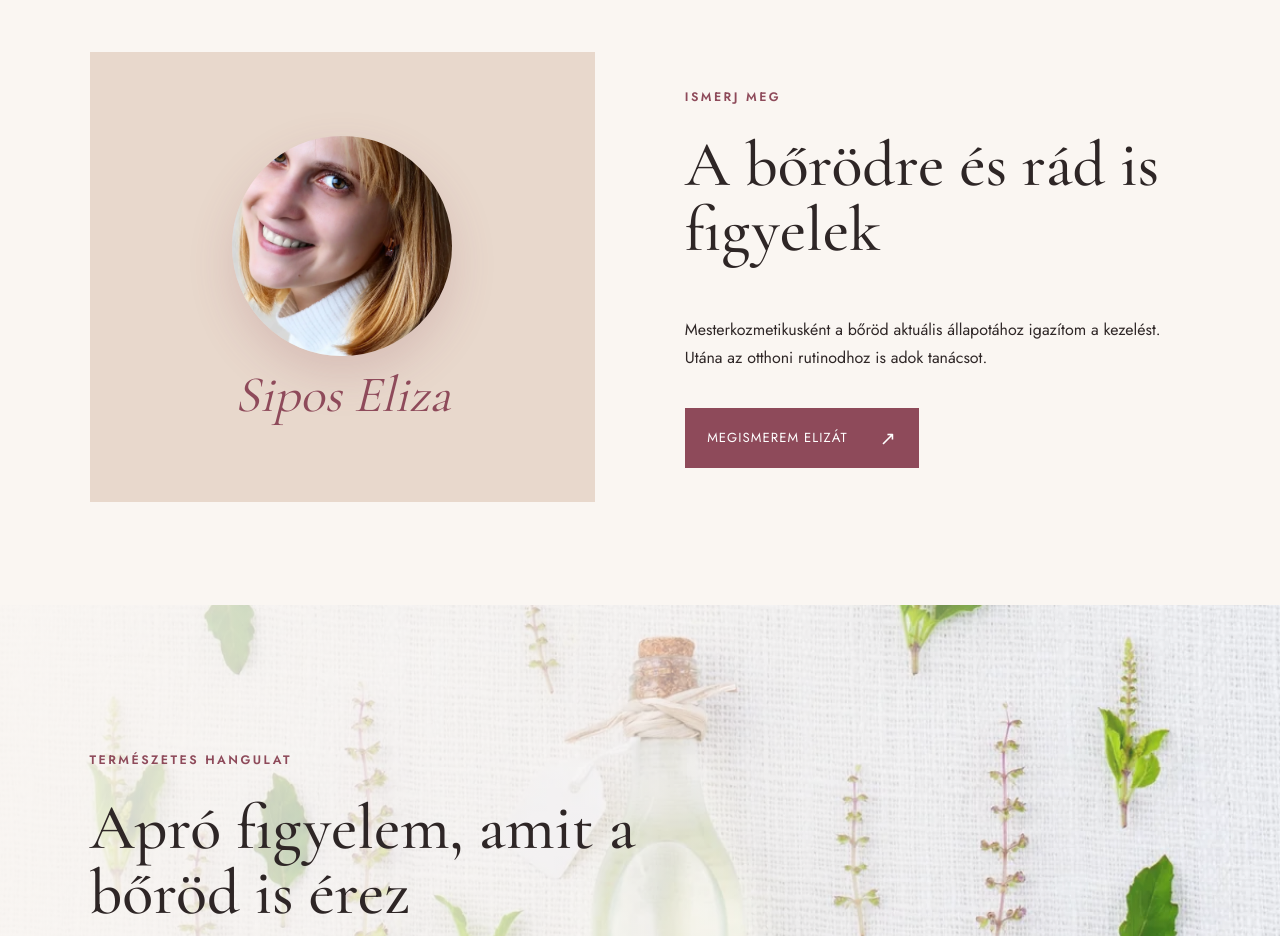
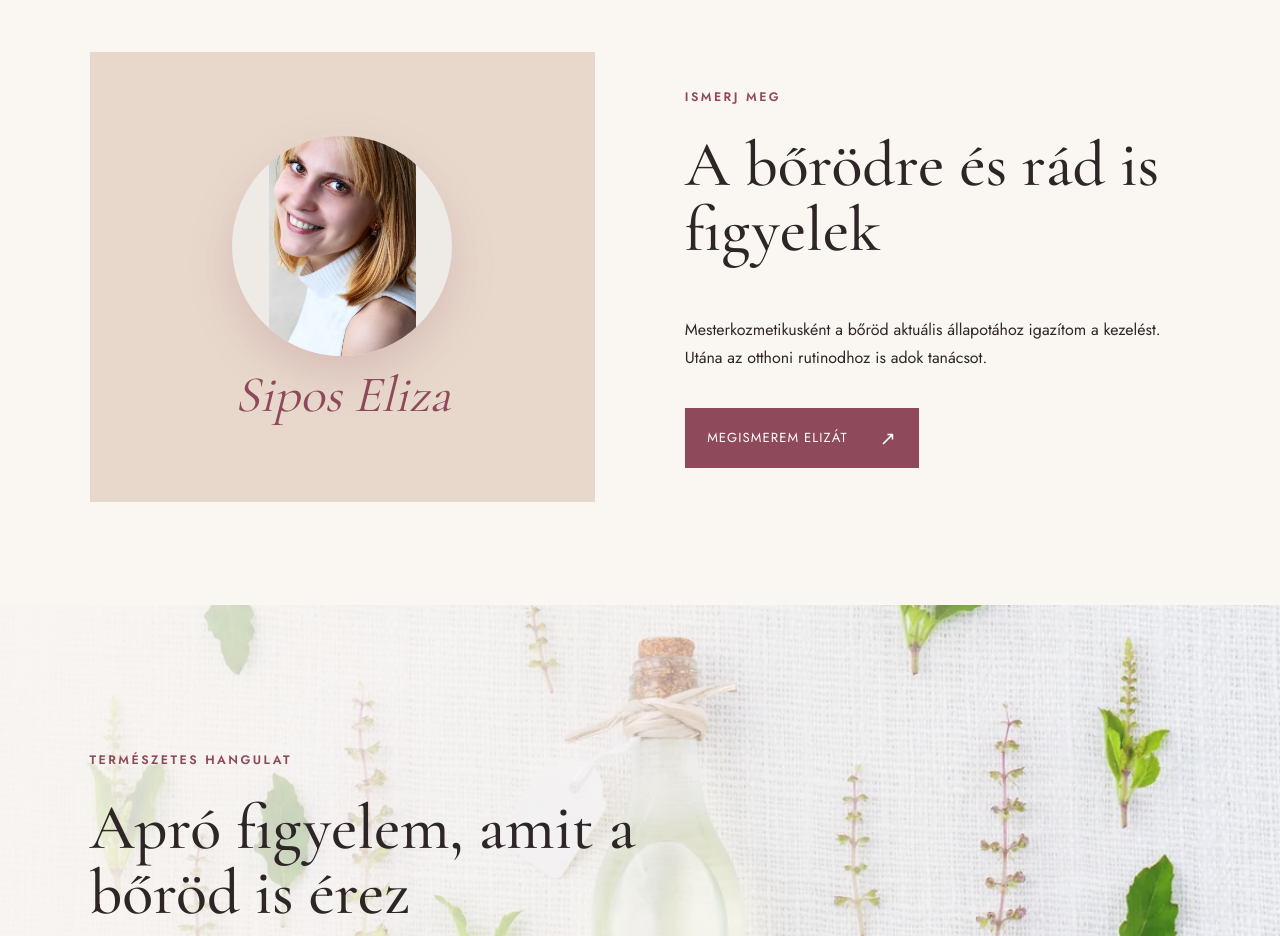
Before and after one commit to hegedustimia-commits/eliza-beauty-salon, a plain HTML site: page dist/index.html in a window 1280 px wide. Shown: the part 2340-3276 px from the top of the page. Drawn offline with nearby package versions, Linux system fonts and the light colour scheme.

Commit message:
Show full Eliza portrait on home and about pages

```diff
--- a/dist/style.css
+++ b/dist/style.css
@@ -39,4 +39,4 @@
 
 .contact-form .privacy-check{display:flex;align-items:flex-start;gap:.8rem;line-height:1.5}.contact-form .privacy-check input[type="checkbox"]{width:auto;flex:none;margin:.22rem 0 0;accent-color:var(--highlight)}.contact-form .privacy-check a{text-decoration:underline;text-underline-offset:.2em}
 
-.eliza-photo .portrait-photo{object-position:center 26%}
+.eliza-photo .portrait-photo{object-fit:contain;object-position:center;background:#eeeae6}
```
